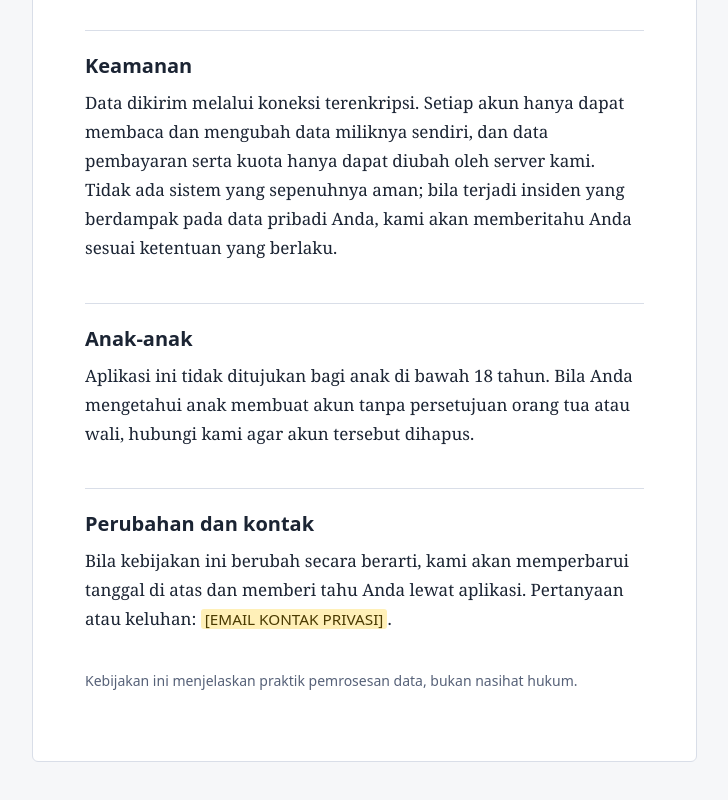
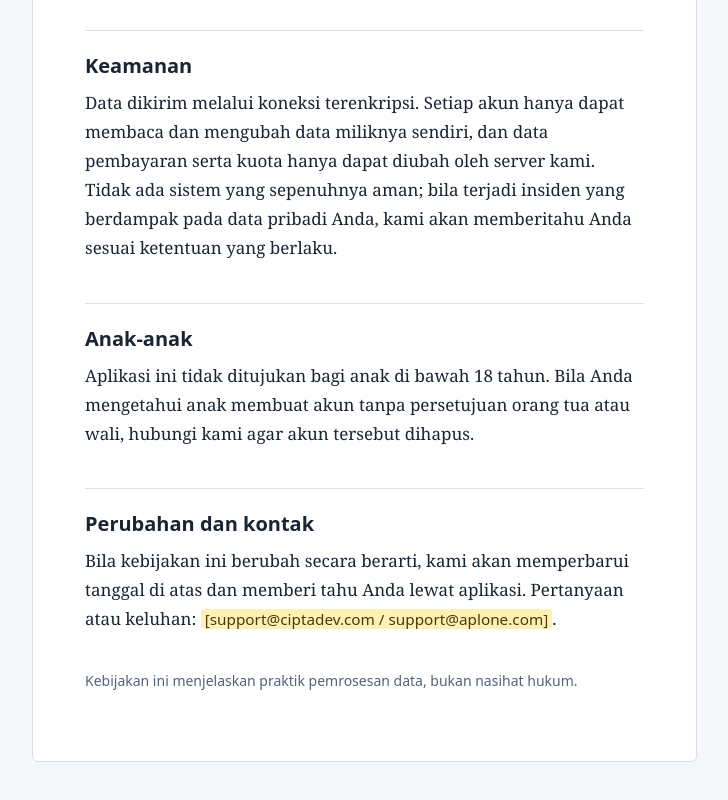
Before and after one commit to ojos0705/www, a website: page kebijakan-privasi.html in a window 1280 px wide. Shown: the part 4134-4934 px from the top of the page, without its empty margins (384-1112 px from the left). Drawn offline with Linux system fonts and the light colour scheme.

Commit message:
perbaikan kebijakan-privasi2.html

```diff
--- a/kebijakan-privasi.html
+++ b/kebijakan-privasi.html
@@ -257,7 +257,7 @@
 
   <section id="perubahan">
     <h2>Perubahan dan kontak</h2>
-    <p>Bila kebijakan ini berubah secara berarti, kami akan memperbarui tanggal di atas dan memberi tahu Anda lewat aplikasi. Pertanyaan atau keluhan: <mark class="isi">[EMAIL KONTAK PRIVASI]</mark>.</p>
+    <p>Bila kebijakan ini berubah secara berarti, kami akan memperbarui tanggal di atas dan memberi tahu Anda lewat aplikasi. Pertanyaan atau keluhan: <mark class="isi">[support@ciptadev.com / support@aplone.com]</mark>.</p>
   </section>
 
   <footer>
```
